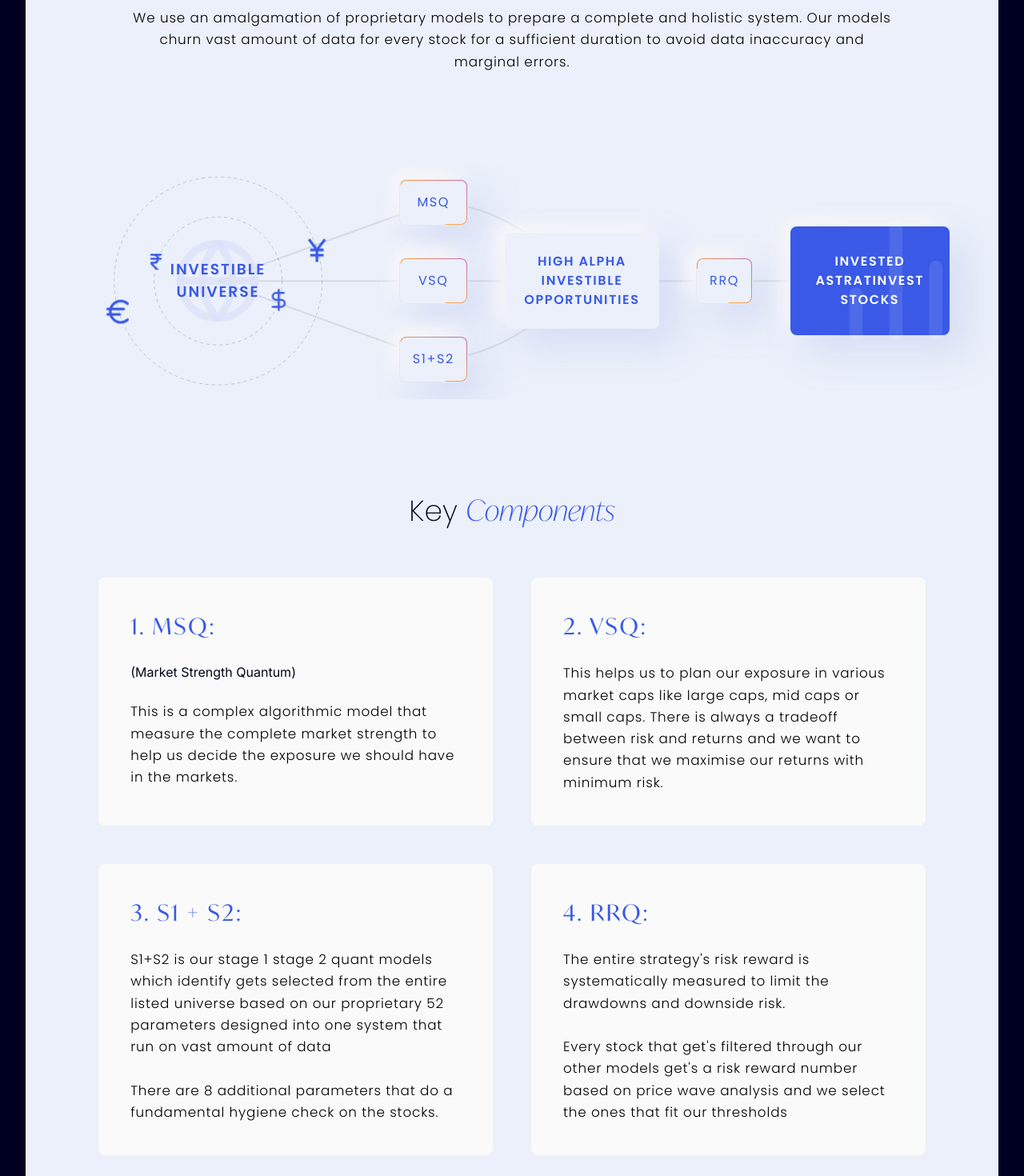
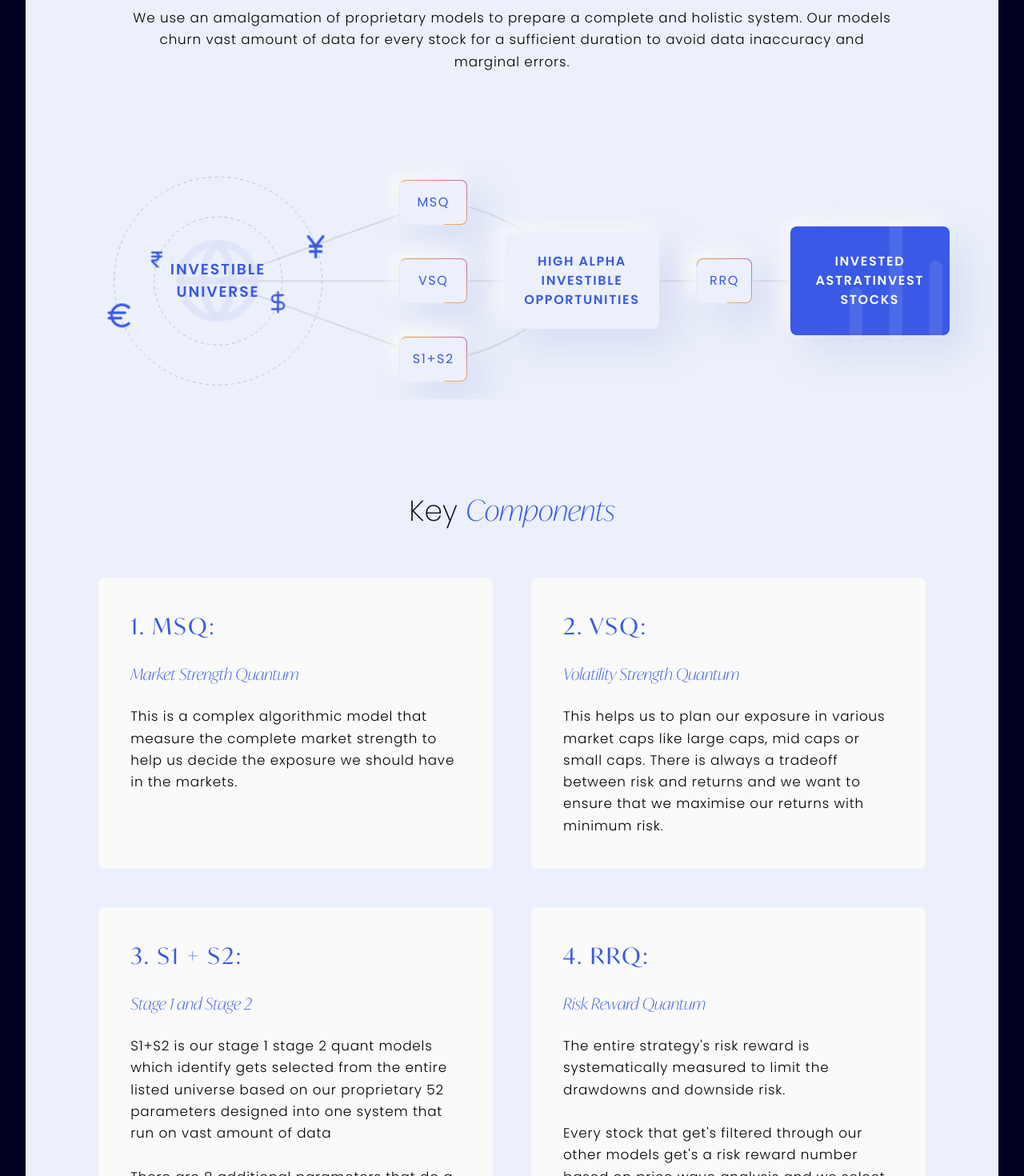
Before and after one commit to tholiaapoorv/astratinvest, a Next.js app: page /research/quantitativeModel in a window 1280 px wide. Shown: the part 790-2260 px from the top of the page at 80% size. Built offline with nearby package versions, Linux system fonts and the light colour scheme; no server answers.

Commit message:
Pre-Natal Deployment

```diff
--- a/components/HomePageStats.tsx
+++ b/components/HomePageStats.tsx
@@ -38,7 +38,7 @@ const HomePageStats = () => {
             xPercent: 0,
           },
           {
-            xPercent: -100,
+            xPercent: -300,
             ease: "ease",
             scrollTrigger: {
               trigger: ".word-wrapper",
@@ -55,7 +55,7 @@ const HomePageStats = () => {
             xPercent: 0,
           },
           {
-            xPercent: 100,
+            xPercent: 280,
             ease: "ease",
             scrollTrigger: {
               trigger: ".word-wrapper",
@@ -74,7 +74,7 @@ const HomePageStats = () => {
             opacity: 0,
           },
           {
-            width: "25%",
+            width: "30%",
             opacity: 100,
             ease: "ease",
             scrollTrigger: {
@@ -144,7 +144,7 @@ const HomePageStats = () => {
       <div className="word-wrapper flex w-[80%] items-center justify-center phone:hidden smTablet:flex">
         <div className="left-word relative z-[2] bg-[#F3F4F6] font-ivy smTablet:text-[min(12vw,12vh)] smLaptop:text-[min(20vw,20vh)]">
           <p className="bg-gradient-to-b from-[#081B74] via-[#081B74] to-[#000121] bg-clip-text text-transparent">
-            ₹80
+            Q.
           </p>
         </div>
 
@@ -157,7 +157,7 @@ const HomePageStats = () => {
             style={{ opacity: 0 }}
             className="middle bg-gradient-to-b from-[#081B74] via-[#081B74] to-[#000121] bg-clip-text text-center text-transparent"
           >
-            Assets Under Recommendation
+            52 Dimensional Alphas
           </p>
           <hr
             className="hr h-[0.12rem] w-[10%] bg-yellow-500"
@@ -167,7 +167,7 @@ const HomePageStats = () => {
 
         <div className="right-word relative z-[2] bg-[#F3F4F6] font-ivy text-[#081B74] smTablet:text-[min(12vw,12vh)] smLaptop:text-[min(20vw,20vh)]">
           <p className="bg-gradient-to-b from-[#081B74] via-[#081B74] to-[#000121] bg-clip-text text-transparent">
-            Cr. +
+            52
           </p>
         </div>
       </div>
@@ -176,14 +176,14 @@ const HomePageStats = () => {
       <div className="word-wrapper flex w-[95%] flex-col items-center justify-center phone:flex smTablet:hidden">
         <div className="relative z-[2] flex bg-[#F3F4F6] font-ivy text-[min(15vw,15vh)]">
           <p className="bg-gradient-to-b from-[#081B74] via-[#081B74] to-[#000121] bg-clip-text text-transparent">
-            80 Cr.+
+            Q.52
           </p>
         </div>
 
         <div className="flex w-2/3 items-center justify-center gap-2 font-poppins text-[min(4.5vw,4.5vh)]">
           <hr className="h-[0.12rem] w-[20%] bg-yellow-500" />
           <p className="bg-clip-texttext-transparent text-center">
-            Assets Under Recommendation
+            52 Dimensional Alphas
           </p>
           <hr className="h-[0.12rem] w-[20%] bg-yellow-500" />
         </div>
--- a/components/QuantModel.tsx
+++ b/components/QuantModel.tsx
@@ -341,7 +341,9 @@ export default function QuantModel() {
               <h2 className="font-ivy tracking-widest text-[#3959E5] phone:text-[min(5vh,5vw)] smTablet:text-[min(3.5vh,3.5vw)]">
                 1. MSQ:{" "}
               </h2>
-              <h3>(Market Strength Quantum)</h3>
+              <h3 className="font-ivy_thin_italic text-[#3959E5] xsPhone:text-[min(4vh,4vw)] tablet:text-[min(2.5vh,2.5vw)]">
+                Market Strength Quantum
+              </h3>
               <p className="text-pretty text-start font-poppins font-light leading-relaxed tracking-wider text-[#000000] phone:text-[min(3vh,3vw)] smTablet:text-[min(2.1vh,2.1vw)]">
                 This is a complex algorithmic model that measure the complete
                 market strength to help us decide the exposure we should have in
@@ -353,6 +355,9 @@ export default function QuantModel() {
               <h2 className="font-ivy tracking-widest text-[#3959E5] phone:text-[min(5vh,5vw)] smTablet:text-[min(3.5vh,3.5vw)]">
                 2. VSQ:{" "}
               </h2>
+              <h3 className="font-ivy_thin_italic text-[#3959E5] xsPhone:text-[min(4vh,4vw)] tablet:text-[min(2.5vh,2.5vw)]">
+                Volatility Strength Quantum
+              </h3>
               <p className="text-pretty text-start font-poppins font-light leading-relaxed tracking-wider text-[#000000] phone:text-[min(3vh,3vw)] smTablet:text-[min(2.1vh,2.1vw)]">
                 This helps us to plan our exposure in various market caps like
                 large caps, mid caps or small caps. There is always a tradeoff
@@ -365,6 +370,9 @@ export default function QuantModel() {
               <h2 className="font-ivy tracking-widest text-[#3959E5] phone:text-[min(5vh,5vw)] smTablet:text-[min(3.5vh,3.5vw)]">
                 3. S1 + S2:{" "}
               </h2>
+              <h3 className="font-ivy_thin_italic text-[#3959E5] xsPhone:text-[min(4vh,4vw)] tablet:text-[min(2.5vh,2.5vw)]">
+                Stage 1 and Stage 2
+              </h3>
               <p className="text-pretty text-start font-poppins font-light leading-relaxed tracking-wider text-[#000000] phone:text-[min(3vh,3vw)] smTablet:text-[min(2.1vh,2.1vw)]">
                 S1+S2 is our stage 1 stage 2 quant models which identify gets
                 selected from the entire listed universe based on our
@@ -381,6 +389,9 @@ export default function QuantModel() {
               <h2 className="font-ivy tracking-widest text-[#3959E5] phone:text-[min(5vh,5vw)] smTablet:text-[min(3.5vh,3.5vw)]">
                 4. RRQ:{" "}
               </h2>
+              <h3 className="font-ivy_thin_italic text-[#3959E5] xsPhone:text-[min(4vh,4vw)] tablet:text-[min(2.5vh,2.5vw)]">
+                Risk Reward Quantum
+              </h3>
               <p className="text-pretty text-start font-poppins font-light leading-relaxed tracking-wider text-[#000000] phone:text-[min(3vh,3vw)] smTablet:text-[min(2.1vh,2.1vw)]">
                 The entire strategy&apos;s risk reward is systematically
                 measured to limit the drawdowns and downside risk.
--- a/components/WhyUs.tsx
+++ b/components/WhyUs.tsx
@@ -122,9 +122,6 @@ const WhyUs = () => {
       <div className="flex flex-col items-center justify-center bg-[#000121] py-[5rem] font-poppins text-white xsPhone:text-[min(3vh,3vw)] tablet:text-[min(2.5vh,2.5vw)]">
         <div className="w-[80%] space-y-10">
           <div className="flex w-full items-start justify-start gap-6">
-            <div className="flex w-[5%] items-center justify-center">
-              <Gem className="mt-2 h-auto w-[70%] text-[#e7aeff]" />
-            </div>
             <p className="w-[95%] leading-loose">
               We offer a disciplined and comprehensive investment approach
               driven by a robust philosophy. We maintain a keen focus on
@@ -133,9 +130,6 @@ const WhyUs = () => {
             </p>
           </div>
           <div className="flex w-full items-start justify-start gap-6">
-            <div className="flex w-[5%] items-center justify-center">
-              <Gem className="mt-2 h-auto w-[70%] text-[#e7aeff]" />
-            </div>
             <p className="w-[95%] leading-loose">
               Risk management is at the core of our investment process.
               Throughout the investment lifecycle, we continuously monitor and
@@ -146,9 +140,6 @@ const WhyUs = () => {
             </p>
           </div>
           <div className="flex w-full items-start justify-start gap-6">
-            <div className="flex w-[5%] items-center justify-center">
-              <Gem className="mt-2 h-auto w-[70%] text-[#e7aeff]" />
-            </div>
             <p className="w-[95%] leading-loose">
               We specialize in bespoke research geared towards uncovering
               multibagger opportunities. Our system philosophy emphasizes a
@@ -158,9 +149,6 @@ const WhyUs = () => {
             </p>
           </div>
           <div className="flex w-full items-start justify-start gap-6">
-            <div className="flex w-[5%] items-center justify-center">
-              <Gem className="mt-2 h-auto w-[70%] text-[#e7aeff]" />
-            </div>
             <p className="w-[95%] leading-loose">
               By choosing our services, you can benefit from our unwavering
               commitment to focus, discipline, and a robust investment
@@ -209,7 +197,7 @@ const WhyUs = () => {
           </div> */}
         </div>
 
-        <div className="h-ful grid w-[85%] items-center justify-center gap-16 bg-[#ECF0FB] xsPhone:grid-cols-1 smTablet:grid-cols-2 smLaptop:grid-cols-3">
+        <div className="h-ful flex w-[85%] items-center justify-center gap-16 bg-[#ECF0FB] xsPhone:flex-col tablet:flex-row">
           {loading && (
             <>
               <div className="flex h-full w-full flex-col items-start justify-center text-[#000000]">
@@ -229,7 +217,7 @@ const WhyUs = () => {
             teams.map((member, idx) => (
               <div
                 key={member._id}
-                className="flex h-full w-full flex-col items-start justify-center bg-[#FFFFFF] text-[#000000]"
+                className="flex h-full w-full max-w-[500px] flex-col items-start justify-center bg-[#FFFFFF] text-[#000000]"
               >
                 <div className="aspect-auto w-full">
                   <SanityImage
```
